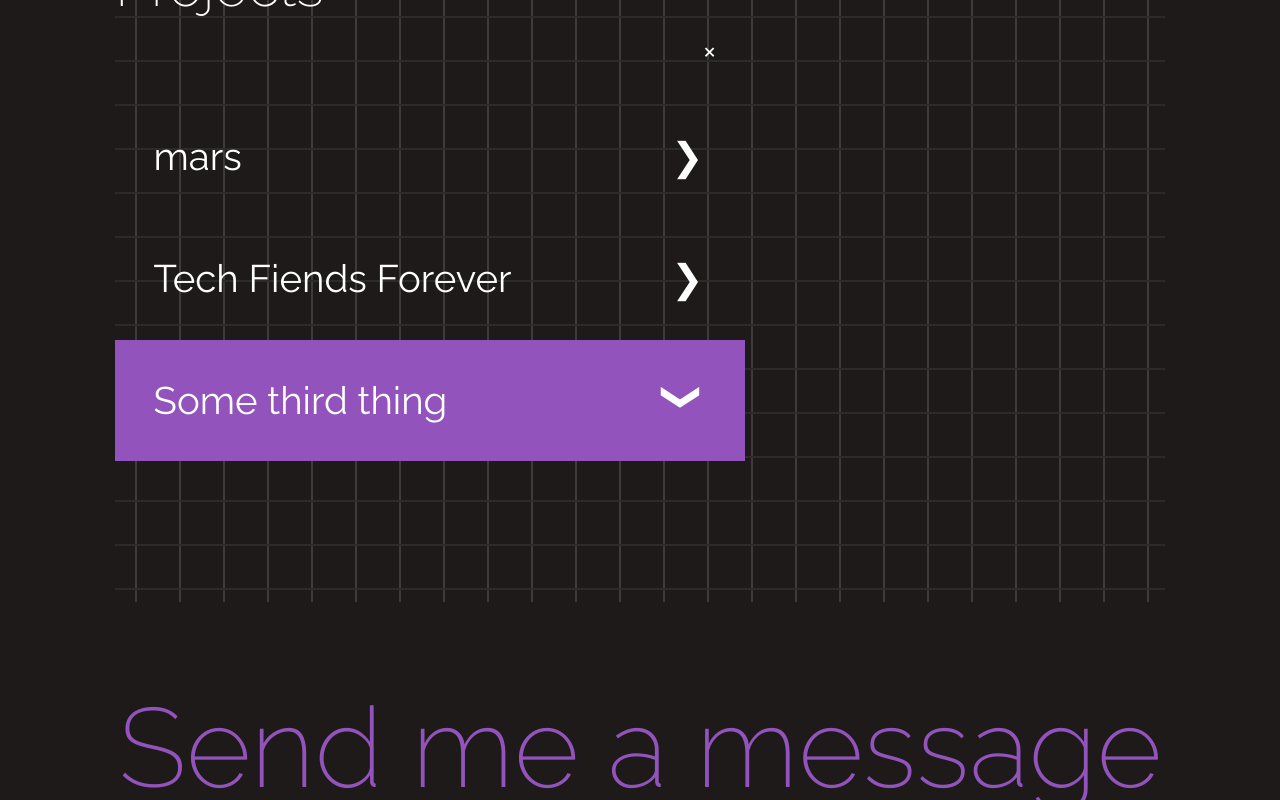
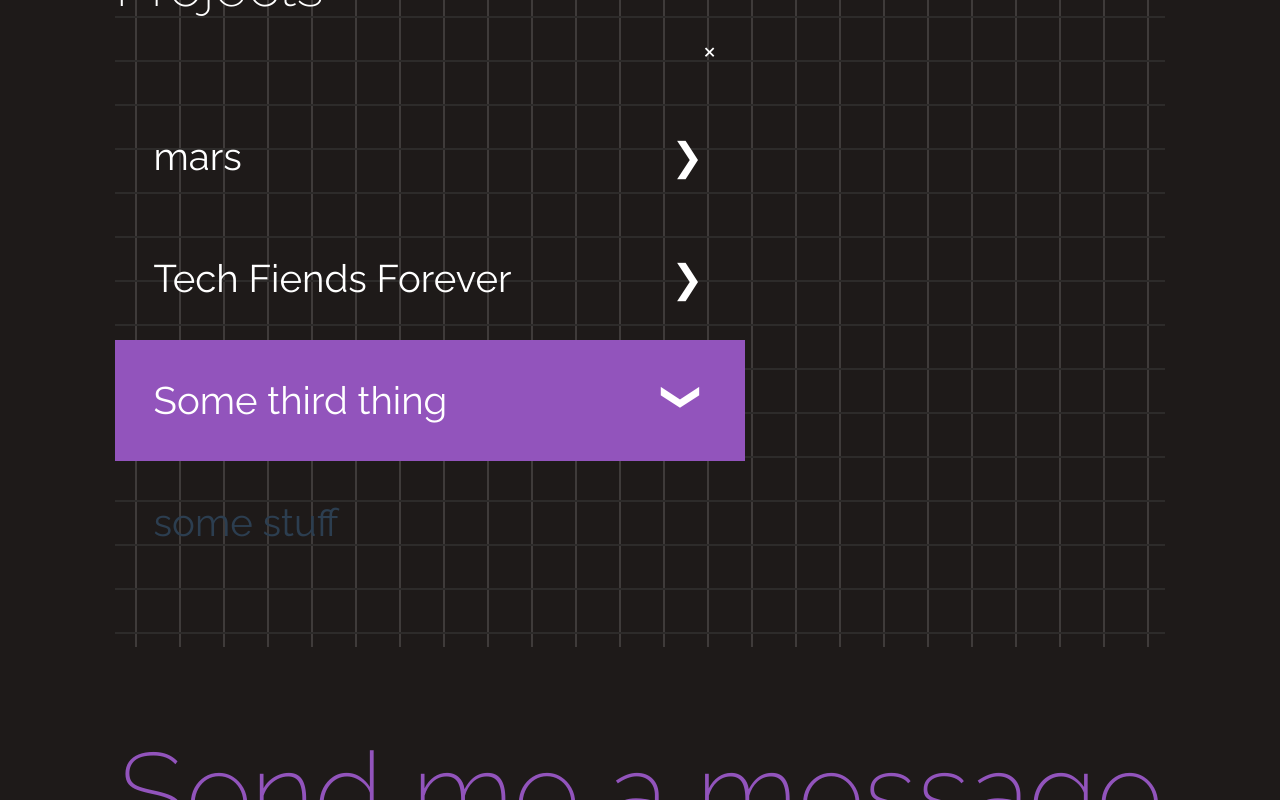
Before and after one commit to roesnera/mars-port-design, a React (Vite) app: page / in a window 1280 px wide. Both pictures are taken after a click on the label "Some third thing". Shown: the part 682-1482 px from the top of the page. Built offline with nearby package versions, Linux system fonts and the light colour scheme.

Commit message:
fixes dot location, adds filler content for projects

```diff
--- a/src/Hero/Hero.css
+++ b/src/Hero/Hero.css
@@ -150,13 +150,13 @@
 .dot-1 {
     top: 0;
     left: 0;
-    transform: translate(-50%, -50%);
+    transform: translate(calc(-50% + 1.5px), calc(-50% + 1.5px));
 }
 
 .dot-2 {
     bottom: 0;
     right: 0;
-    transform: translate(50%, 50%);
+    transform: translate(calc(50% - 1.5px), calc(50% - 1.5px));
 }
 
 
--- a/src/Project/Project.jsx
+++ b/src/Project/Project.jsx
@@ -14,7 +14,7 @@ export default function Project({title, makeSelection}) {
   return <div className="tab">
       <input type="radio" name="rd" id={title} />
       <label htmlFor={title} className="tab-label">{title}</label>
-      <div className="tab-content"></div>
+      <div className="tab-content">some stuff</div>
   </div>
 
 }
```
